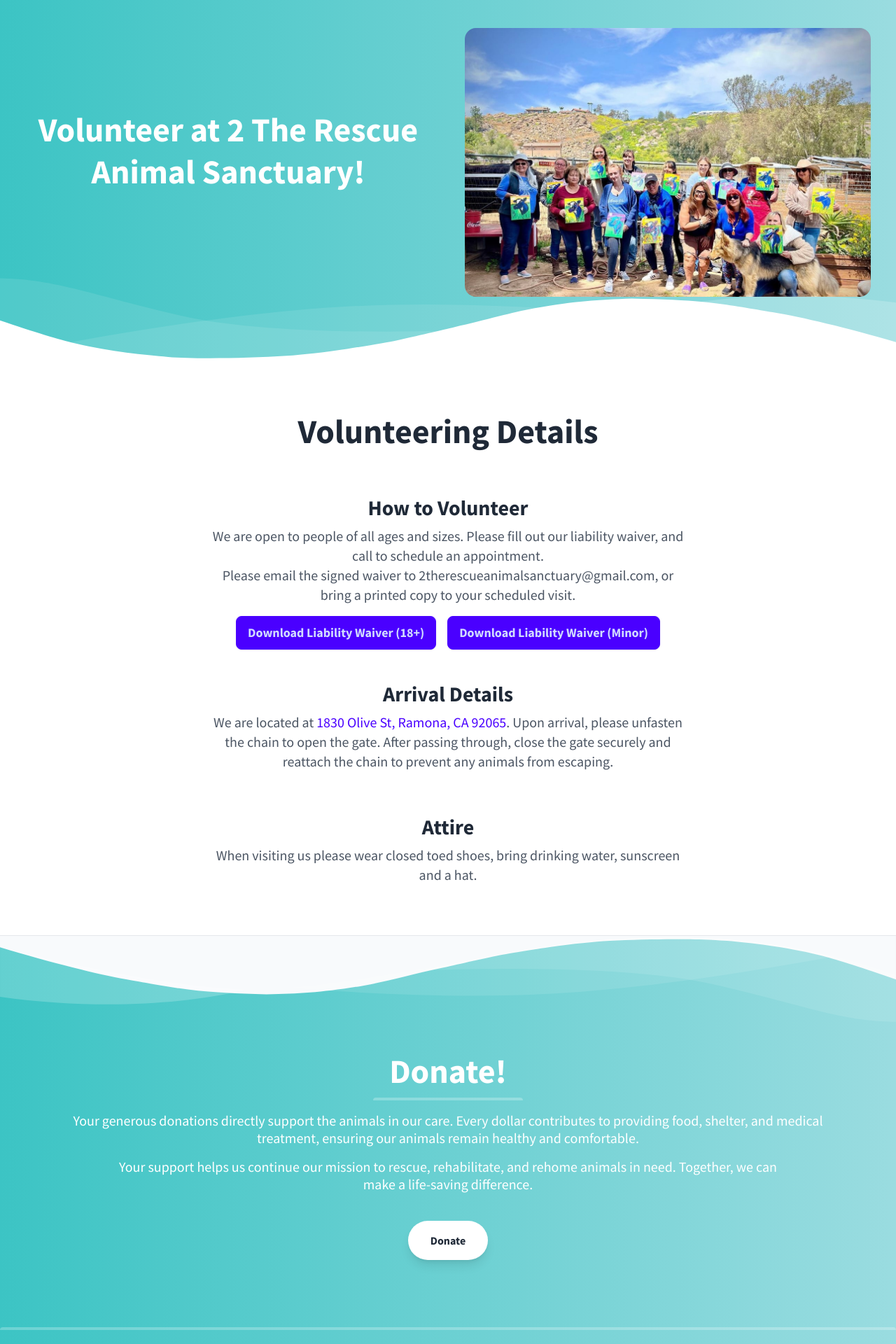
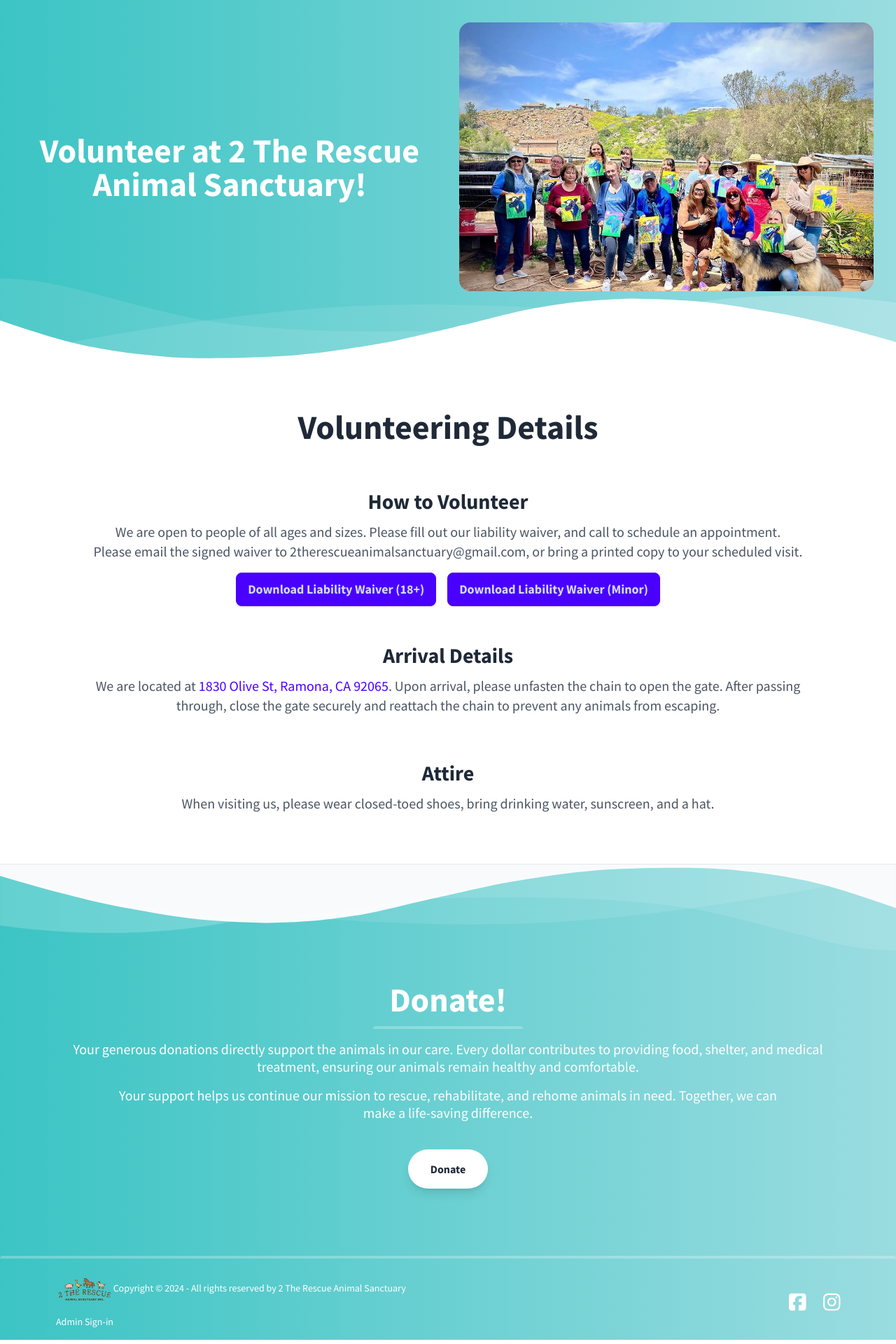
Before and after one commit to cfriedman2156/2-the-rescue, a Next.js app: page /Volunteer in a window 1280 px wide. Shown: the part 120-2040 px from the top of the page at 70% size. Built offline with nearby package versions, Linux system fonts and the light colour scheme.

Commit message:
fixed iphone css errors

```diff
--- a/components/DonateFooter.js
+++ b/components/DonateFooter.js
@@ -29,9 +29,9 @@ export default function DonateFooter() {
                 <div className="w-full mb-4">
                     <div className="h-1 mx-auto bg-white w-1/6 opacity-25 my-0 py-0 rounded-t"></div>
                 </div>
-                <h3 className="my-4 mx-20 text-xl leading-tight">
+                <h3 className="my-4 md:mx-20 text-xl leading-tight">
                     Your generous donations directly support the animals in our care. Every dollar contributes to providing food, shelter, and medical treatment, ensuring our animals remain healthy and comfortable.</h3>
-                <h3 className="my-4 mx-40 text-xl leading-tight">
+                <h3 className="my-4 md:mx-40 text-xl leading-tight">
                     Your support helps us continue our mission to rescue, rehabilitate, and rehome animals in need. Together, we can make a life-saving difference.
                 </h3>
                 <button className="mx-auto lg:mx-0 hover:underline bg-white text-gray-800 font-bold rounded-full my-6 py-4 px-8 shadow-lg focus:outline-none focus:shadow-outline transform transition hover:scale-105 duration-300 ease-in-out">
--- a/components/Footer.js
+++ b/components/Footer.js
@@ -4,23 +4,26 @@ import Link from 'next/link';
 
 export default function Footer() {
     return (
-        <footer>
+        <footer className="gradient">
             <div className="w-full pb-2">
                 <div className="h-1 mx-auto bg-white opacity-25 my-0 py-0 rounded-t"></div>
             </div>
-            <section className="footer gradient text-white md:px-20 items-center p-4">
-                <aside className="flex flex-col items-start">
-                    <p><img src="images/2therescuelogo.png" alt="Logo" className="h-10 rounded-full inline" />Copyright © {new Date().getFullYear()} - All right reserved by 2 The Rescue Animal Sanctuary</p>
+            <section className="footer text-white px-4 md:px-20 py-4 flex flex-col md:flex-row items-center md:justify-between">
+                <aside className="flex flex-col items-center md:items-start text-center md:text-left">
+                    <p>
+                        <img src="images/2therescuelogo.png" alt="Logo" className="h-10 rounded-full inline" />
+                        Copyright © {new Date().getFullYear()} - All rights reserved by 2 The Rescue Animal Sanctuary
+                    </p>
                     <Link href="/Admin">
                         <p className="mt-2">Admin Sign-in</p>
                     </Link>
                 </aside>
-                <nav className="grid-flow-col gap-4 md:place-self-center md:justify-self-end">
+                <nav className="flex  md:mt-0 space-x-4">
                     <a href='https://www.facebook.com/RescueAnimalSanctuary/' target='_blank' rel="noopener noreferrer">
-                        <FontAwesomeIcon icon={faFacebookSquare} className="fa-3xl" />
+                        <FontAwesomeIcon icon={faFacebookSquare} className="fa-2xl" />
                     </a>
                     <a href="https://www.instagram.com/2therescueanimalsanctuary" target='_blank' rel="noopener noreferrer">
-                        <FontAwesomeIcon icon={faInstagram} className="fa-3xl" />
+                        <FontAwesomeIcon icon={faInstagram} className="fa-2xl" />
                     </a>
                 </nav>
             </section>
--- a/pages/Adopt.js
+++ b/pages/Adopt.js
@@ -49,7 +49,7 @@ export default function Adopt() {
           <div className="container px-3 mx-auto flex flex-wrap flex-col md:flex-row items-center">
             <div className="w-full text-center">
               <h1 className="my-4 text-5xl font-bold leading-tight">Adopting One of Our Animals</h1>
-              <p className="leading-normal text-2xl">Below is the list of our animals available for adoption</p>
+              <p className="leading-normal text-2xl">Below is the list of our animals available for adoption.</p>
               <p className="leading-normal text-2xl mb-8">To inquire about adopting one of our animals, please email us at <span className='font-bold'>2therescueanimalsanctuary@gmail.com</span></p>
             </div>
           </div>
--- a/pages/Visit.js
+++ b/pages/Visit.js
@@ -7,10 +7,10 @@ export default function Visit() {
         <>
             <Nav />
             <main className="leading-normal tracking-normal text-white gradient" style={{ fontFamily: "'Source Sans Pro', sans-serif" }}>
-                <section className="pt-24">
-                    <div className="container px-3 mx-auto flex flex-wrap flex-col md:flex-row items-center">
-                        <div className="w-visit sm:w-1/2 p-6">
-                            <div className="mt-10 carousel carousel-vertical rounded-box w-full h-96">
+                <section className="pt-16 sm:pt-24">
+                    <div className="container px-4 sm:px-6 mx-auto flex flex-wrap flex-col items-center md:flex-row md:items-center">
+                        <div className="w-full md:w-1/2 p-4 sm:p-6">
+                            <div className="mt-6 sm:mt-10 carousel carousel-vertical rounded-box w-full h-64 sm:h-80 md:h-96">
                                 <div className="carousel-item">
                                     <img src="images/visit.jpg" alt="" className="h-full object-cover" />
                                 </div>
@@ -22,8 +22,8 @@ export default function Visit() {
                                 </div>
                             </div>
                         </div>
-                        <div className="w-full md:w-1/2 text-center">
-                            <h1 className="my-4 text-5xl font-bold leading-tight">Visit 2 The Rescue Animal Sanctuary!</h1>
+                        <div className="w-full md:w-1/2 text-center px-4 sm:px-6 pb-6">
+                            <h1 className="my-4 text-2xl sm:text-4xl md:text-5xl font-bold leading-tight">Visit 2 The Rescue Animal Sanctuary!</h1>
                         </div>
                     </div>
                     <div className="relative -mt-12 lg:-mt-24">
@@ -43,41 +43,41 @@ export default function Visit() {
                 </section>
                 <section id="about-section" className="bg-white border-b py-8 flex flex-col items-center">
                     <div className="container max-w-5xl mx-auto m-8">
-                        <h2 className="w-full my-2 text-5xl font-bold leading-tight text-center text-gray-800">
+                        <h2 className="w-full my-2 text-4xl sm:text-5xl font-bold leading-tight text-center text-gray-800">
                             Visiting Details
                         </h2>
                     </div>
-                    <div className="flex flex-wrap justify-center text-center w-visit1">
-                        <div className="w-5/6  p-6">
-                            <h3 className="text-3xl text-center text-gray-800 font-bold leading-none mb-3 ">
+                    <div className="flex flex-wrap justify-center text-center w-full sm:w-visit1">
+                        <div className="w-full sm:w-5/6 p-6">
+                            <h3 className="text-2xl sm:text-3xl text-center text-gray-800 font-bold leading-none mb-3">
                                 How to Visit
                             </h3>
-                            <p className="text-gray-600 text-xl text-center  ">
+                            <p className="text-gray-600 text-lg sm:text-xl text-center">
                                 We are open to people of all ages and sizes. Please fill out our liability waiver, and call to schedule an appointment for a visit or a tour.
                             </p>
-                            <p className="text-gray-600 text-xl text-center mb-4 ">
+                            <p className="text-gray-600 text-lg sm:text-xl text-center mb-4">
                                 Please email the signed waiver to 2therescueanimalsanctuary@gmail.com, or bring a printed copy to your scheduled visit.
                             </p>
                             <a
                                 href="/(18+)-Liability-Waiver.pdf"
                                 download="(18+)-Liability-Waiver.pdf"
-                                className="btn btn-primary text-lg mx-2"
+                                className="btn btn-primary text-base sm:text-lg mx-2 mb-1"
                             >
                                 Download Liability Waiver (18+)
                             </a>
                             <a
                                 href="/(Minor)-Liability-Waiver.pdf"
                                 download="(Minor)-Liability-Waiver.pdf"
-                                className="btn btn-primary text-lg mx-2"
+                                className="btn btn-primary text-base sm:text-lg mx-2 mb-1"
                             >
                                 Download Liability Waiver (Minor)
                             </a>
                         </div>
-                        <div className="w-5/6  p-6">
-                            <h3 className="text-3xl text-center text-gray-800 font-bold leading-none mb-3 ">
+                        <div className="w-full sm:w-5/6 p-6">
+                            <h3 className="text-2xl sm:text-3xl text-center text-gray-800 font-bold leading-none mb-3">
                                 Arrival Details
                             </h3>
-                            <p className="text-gray-600 text-xl text-center mb-4">
+                            <p className="text-gray-600 text-lg sm:text-xl text-center mb-4">
                                 We are located at{' '}
                                 <a
                                     href="https://maps.app.goo.gl/5ra1YrNyP4nge3To8"
@@ -90,19 +90,19 @@ export default function Visit() {
                                 . Upon arrival, please unfasten the chain to open the gate. After passing through, close the gate securely and reattach the chain to prevent any animals from escaping.
                             </p>
                         </div>
-                        <div className="w-5/6  p-6">
-                            <h3 className="text-3xl text-center text-gray-800 font-bold leading-none mb-3 ">
+                        <div className="w-full sm:w-5/6 p-6">
+                            <h3 className="text-2xl sm:text-3xl text-center text-gray-800 font-bold leading-none mb-3">
                                 Attire
                             </h3>
-                            <p className="text-gray-600 text-xl text-center mb-4">
-                                When visiting us please wear closed toed shoes, bring drinking water, sunscreen and a hat.
+                            <p className="text-gray-600 text-lg sm:text-xl text-center mb-4">
+                                When visiting us, please wear closed-toed shoes, bring drinking water, sunscreen, and a hat.
                             </p>
                         </div>
-                        <div className="w-5/6  p-6">
-                            <h3 className="text-3xl text-center text-gray-800 font-bold leading-none mb-3 ">
+                        <div className="w-full sm:w-5/6 p-6">
+                            <h3 className="text-2xl sm:text-3xl text-center text-gray-800 font-bold leading-none mb-3">
                                 Events
                             </h3>
-                            <p className="text-gray-600 text-xl text-center mb-4">
+                            <p className="text-gray-600 text-lg sm:text-xl text-center mb-4">
                                 We periodically have scheduled events, such as "sip and paint" parties and yoga with the animals. To see upcoming events, follow us on <a href='https://www.facebook.com/RescueAnimalSanctuary/' target='_blank' className="text-primary">facebook</a>.
                             </p>
                         </div>
--- a/pages/Volunteer.js
+++ b/pages/Volunteer.js
@@ -1,21 +1,19 @@
 import Nav from "@/components/Nav";
 import DonateFooter from "@/components/DonateFooter";
 import Footer from "@/components/Footer";
-
-
 
 export default function Volunteer() {
     return (
         <>
             <Nav />
             <main className="leading-normal tracking-normal text-white gradient" style={{ fontFamily: "'Source Sans Pro', sans-serif" }}>
-                <section className="pt-24">
-                    <div className="container px-3 mx-auto flex flex-wrap flex-col md:flex-row items-center">
-                        <div className="w-full md:w-1/2 text-center">
-                            <h1 className="my-4 text-5xl font-bold leading-tight">Volunteer at 2 The Rescue Animal Sanctuary!</h1>
+                <section className="pt-16 sm:pt-24">
+                    <div className="container px-4 mx-auto flex flex-wrap flex-col items-center md:flex-row md:items-center">
+                        <div className="w-full md:w-1/2 text-center px-4 sm:px-6 pt-12">
+                            <h1 className="my-4 text-3xl sm:text-4xl md:text-5xl font-bold leading-tight">Volunteer at 2 The Rescue Animal Sanctuary!</h1>
                         </div>
-                        <div className="w-visit sm:w-1/2 p-6">
-                            <div className="mt-10 carousel carousel-vertical rounded-box w-full h-96">
+                        <div className="w-full md:w-1/2 p-4 pb-8 ">
+                            <div className="mt-6 sm:mt-10 carousel carousel-vertical rounded-box w-full h-64 sm:h-80 md:h-96">
                                 <div className="carousel-item">
                                     <img src="images/visit2.jpg" alt="" className="h-full object-cover" />
                                 </div>
@@ -45,40 +43,41 @@ export default function Volunteer() {
                 </section>
                 <section id="about-section" className="bg-white border-b py-8 flex flex-col items-center">
                     <div className="container max-w-5xl mx-auto m-8">
-                        <h2 className="w-full my-2 text-5xl font-bold leading-tight text-center text-gray-800">
+                        <h2 className="w-full my-2 text-4xl sm:text-5xl font-bold leading-tight text-center text-gray-800">
                             Volunteering Details
                         </h2>
                     </div>
-                    <div className="flex flex-wrap justify-center text-center w-visit1">
-                        <div className="w-5/6  p-6">
-                            <h3 className="text-3xl text-center text-gray-800 font-bold leading-none mb-3 ">
+                    <div className="flex flex-wrap justify-center text-center w-full sm:w-visit1">
+                        <div className="w-full sm:w-5/6 p-6">
+                            <h3 className="text-2xl sm:text-3xl text-center text-gray-800 font-bold leading-none mb-3">
                                 How to Volunteer
                             </h3>
-                            <p className="text-gray-600 text-xl text-center  ">
+                            <p className="text-gray-600 text-lg sm:text-xl text-center">
                                 We are open to people of all ages and sizes. Please fill out our liability waiver, and call to schedule an appointment.
                             </p>
-                            <p className="text-gray-600 text-xl text-center mb-4 ">
+                            <p className="text-gray-600 text-lg sm:text-xl text-center mb-4">
                                 Please email the signed waiver to 2therescueanimalsanctuary@gmail.com, or bring a printed copy to your scheduled visit.
                             </p>
                             <a
                                 href="/(18+)-Liability-Waiver.pdf"
                                 download="(18+)-Liability-Waiver.pdf"
-                                className="btn btn-primary text-lg mx-2"
+                                className="btn btn-primary text-base sm:text-lg mx-2 mb-1"
                             >
                                 Download Liability Waiver (18+)
                             </a>
                             <a
                                 href="/(Minor)-Liability-Waiver.pdf"
                                 download="(Minor)-Liability-Waiver.pdf"
-                                className="btn btn-primary text-lg mx-2"
+                                className="btn btn-primary text-base sm:text-lg mx-2 mb-1"
                             >
                                 Download Liability Waiver (Minor)
-                            </a></div>
-                        <div className="w-5/6  p-6">
-                            <h3 className="text-3xl text-center text-gray-800 font-bold leading-none mb-3 ">
+                            </a>
+                        </div>
+                        <div className="w-full sm:w-5/6 p-6">
+                            <h3 className="text-2xl sm:text-3xl text-center text-gray-800 font-bold leading-none mb-3">
                                 Arrival Details
                             </h3>
-                            <p className="text-gray-600 text-xl text-center mb-4">
+                            <p className="text-gray-600 text-lg sm:text-xl text-center mb-4">
                                 We are located at{' '}
                                 <a
                                     href="https://maps.app.goo.gl/5ra1YrNyP4nge3To8"
@@ -91,12 +90,12 @@ export default function Volunteer() {
                                 . Upon arrival, please unfasten the chain to open the gate. After passing through, close the gate securely and reattach the chain to prevent any animals from escaping.
                             </p>
                         </div>
-                        <div className="w-5/6  p-6">
-                            <h3 className="text-3xl text-center text-gray-800 font-bold leading-none mb-3 ">
+                        <div className="w-full sm:w-5/6 p-6">
+                            <h3 className="text-2xl sm:text-3xl text-center text-gray-800 font-bold leading-none mb-3">
                                 Attire
                             </h3>
-                            <p className="text-gray-600 text-xl text-center mb-4">
-                                When visiting us please wear closed toed shoes, bring drinking water, sunscreen and a hat.
+                            <p className="text-gray-600 text-lg sm:text-xl text-center mb-4">
+                                When visiting us, please wear closed-toed shoes, bring drinking water, sunscreen, and a hat.
                             </p>
                         </div>
                     </div>
```
Also changed, not shown: pages/Donate.js (+17 -16 lines), pages/Make-a-Difference.js (+10 -10 lines), pages/Sponsor.js (+11 -11 lines).
